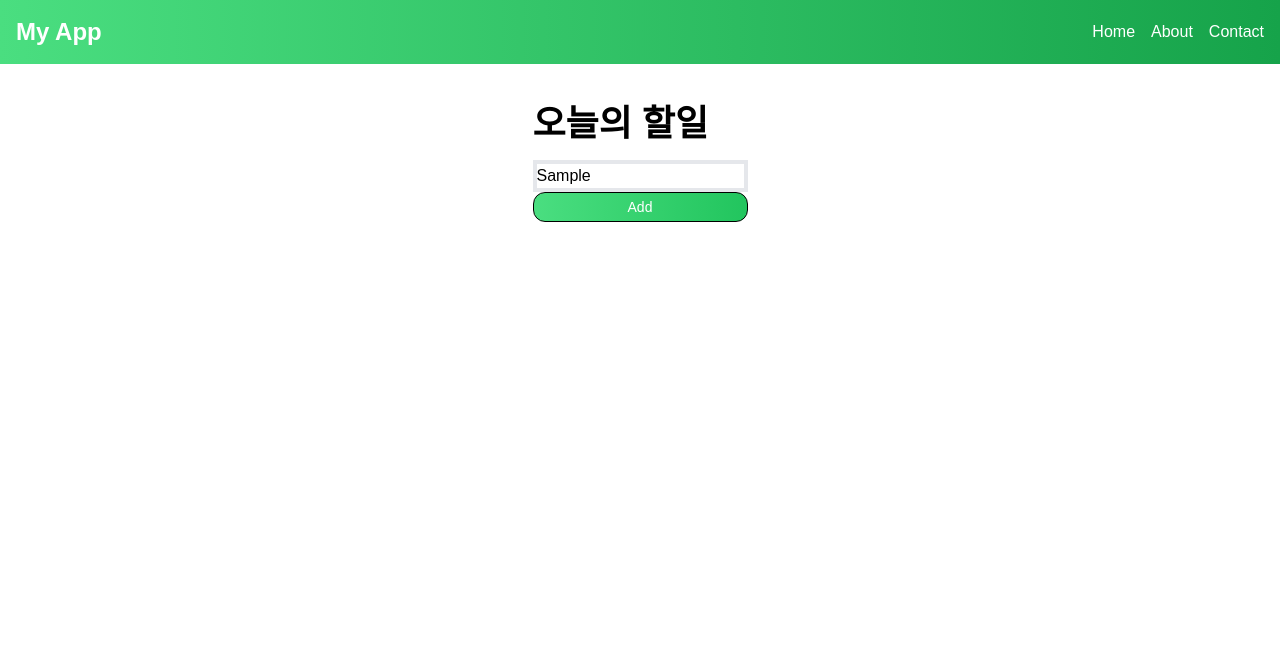
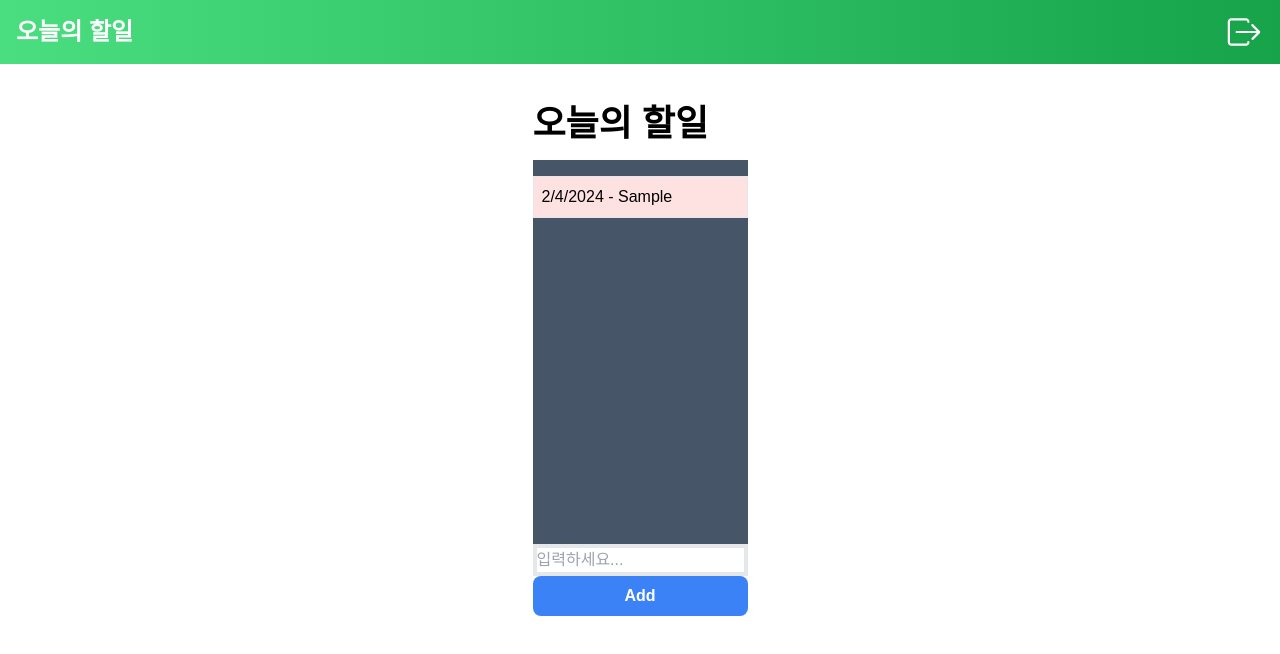
Before and after one commit to alexjungdev/Todays-To-Do-Public, a Next.js app: page / in a window 1280 px wide. Both pictures are taken after typing "Sample" into the empty fields and a click on the button "Add". Shown: the top 654 px of the page. Built offline with nearby package versions, Linux system fonts and the light colour scheme; a web font is replaced by a local one.

Commit message:
feat: to-do-list 작성 기능

```diff
--- a/app/page.tsx
+++ b/app/page.tsx
@@ -1,18 +1,66 @@
+"use client"
+
 import Image from "next/image";
+import { useEffect, useState } from "react";
+
+interface TodoList {
+  date: string;
+  id: string;
+  text: string;
+  completed: boolean;
+}
 
 export default function Home() {
+
+  const [todos, setTodos] = useState<TodoList[]>([]);
+  const [input, setInput] = useState('');
+
+
+  useEffect(()=>{
+    console.log(input);
+  },[input])
+
+  const AddTodo = () => {
+    console.log(input);
+    if (input) {
+      // if the input is not empty
+      setTodos([
+        // update the todo list with the new todo
+        ...todos,
+        {
+          id: Math.random().toString(), // generate a random id for the new todo
+          date: new Date().toLocaleDateString(), // use the current date as the date of the new todo
+          text: input, // use the input value as the text of the new todo
+          completed: false, // set the completed status of the new todo to false
+        },
+      ]);
+      setInput(""); // reset the input value
+    }
+  }
+
   return (
     <main className="w-screen flex items-center justify-center">
       <div className="flex flex-col justify-center">
         <text className="text-4xl font-bold">오늘의 할일</text>
         <div className="mt-4 flex flex-col justify-center">
+          <div className="h-96 bg-slate-600">
+            {todos.map((todo) => (
+              // map over the todos from the state
+              <div key={todo.id} className="border p-2 mt-4 bg-red-100">
+                {todo.date} - {todo.text}
+              </div>
+            ))}
+          </div>
           <div className="flex flex-col justify-center">
             <input
               className="border-4"
               placeholder="입력하세요..."
+              value={input}
+              onChange={(e) => setInput(e.target.value)}
             />
             <button
-              className="btn btn-normal"
+              className="bg-blue-500 hover:bg-blue-700 text-white font-bold rounded-lg px-4 py-2"
+              onClick={AddTodo}
             >
               Add
             </button>
--- a/components/header.tsx
+++ b/components/header.tsx
@@ -1,15 +1,14 @@
 import Link from "next/link";
+import { IoIosLogOut } from "react-icons/io";
 
 
 export default function Header() {
     return (
         <header className="bg-gradient-to-r from-green-400 to-green-600 h-16 flex items-center px-4">
-        <text className="text-white text-2xl font-bold">My App</text>
-        <nav className="ml-auto flex space-x-4">
-          <a className="text-white hover:text-green-200" href="#">Home</a>
-          <a className="text-white hover:text-green-200" href="#">About</a>
-          <a className="text-white hover:text-green-200" href="#">Contact</a>
-        </nav>
-      </header>
+            <text className="text-white text-2xl font-bold">오늘의 할일</text>
+            <nav className="ml-auto flex space-x-4">
+                <IoIosLogOut size={40} color="white" />
+            </nav>
+        </header>
     );
 }
```
Also changed, not shown: package.json (+5 -4 lines), 1 other file (tests, documents, lock files or other folders).
